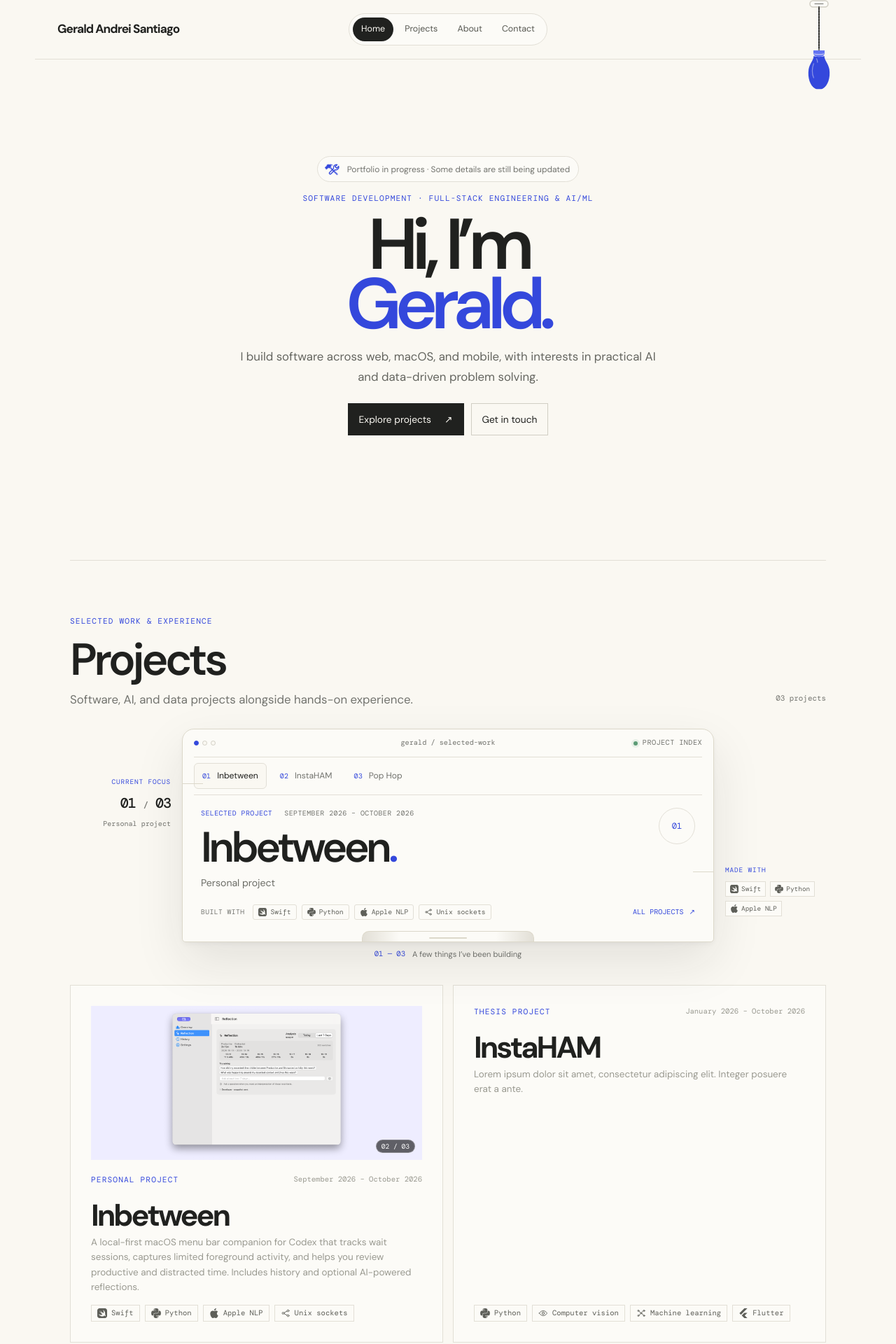
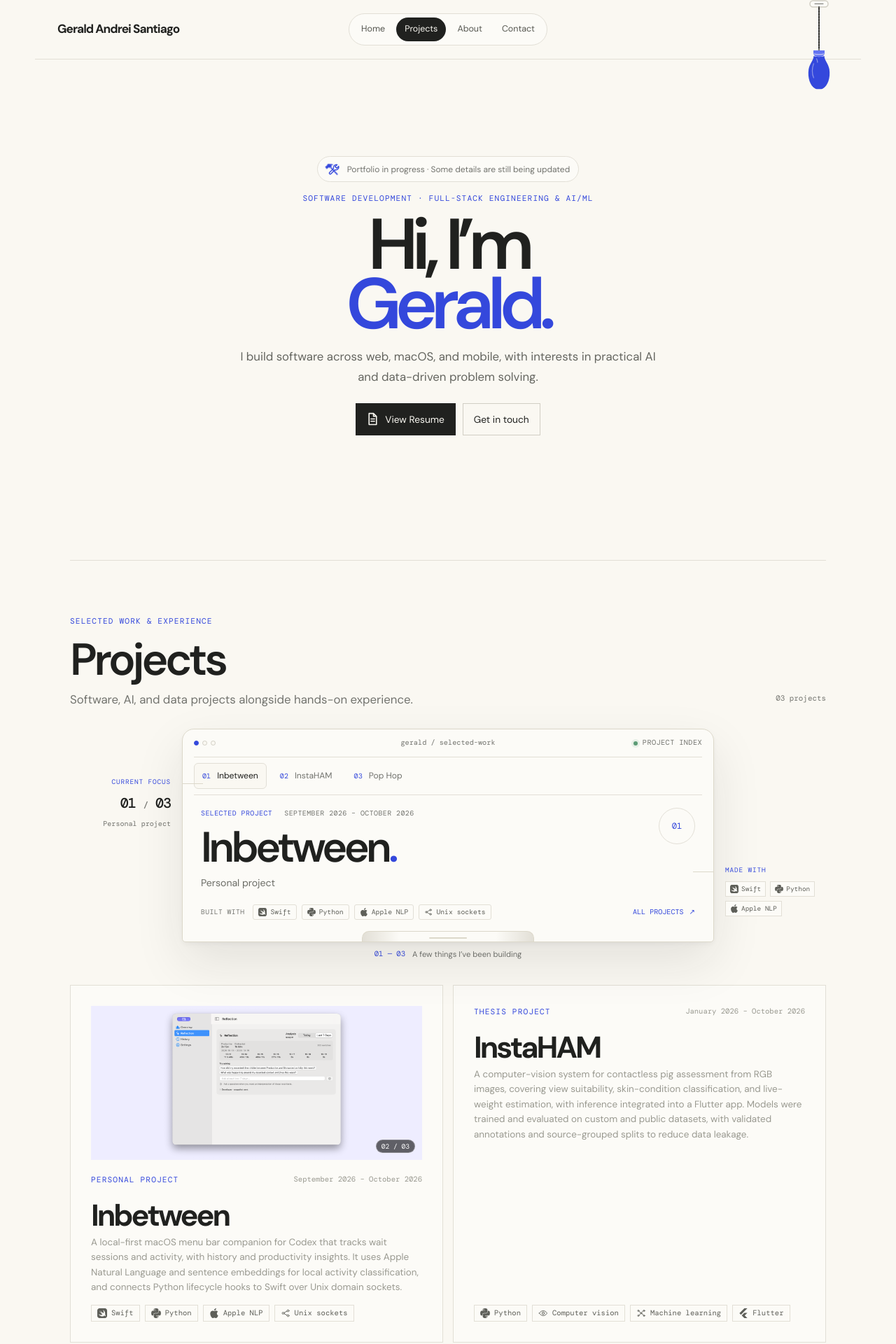
Before and after one commit to raldddddddd/gerald-portfolio, a Next.js app: page / in a window 1280 px wide. Shown: the top 1920 px of the page at 70% size. Built offline with nearby package versions, Linux system fonts and the light colour scheme.

Commit message:
Update portfolio content and contact form

```diff
--- a/app/globals.css
+++ b/app/globals.css
@@ -95,6 +95,8 @@ a:focus-visible, button:focus-visible, summary:focus-visible { outline: 3px soli
 .hero-copy { max-width: 490px; margin: 0; color: var(--body-copy); font-size: 1.05rem; line-height: 1.75; }
 .button-row { display: flex; flex-wrap: wrap; gap: 10px; margin-top: 29px; }
 .button { display: inline-flex; gap: 19px; align-items: center; border: 1px solid var(--ink); padding: 11px 15px; font-size: .86rem; transition: color .2s ease, background .2s ease, border-color .2s ease, transform .2s ease; }
+.button-with-icon { gap: 9px; }
+.resume-button-icon { display: block; width: 17px; height: 19px; flex: 0 0 auto; }
 .button:hover { transform: translateY(-2px); }
 .button-primary { background: var(--ink); color: var(--paper); }
 .button-primary:hover { background: var(--accent); border-color: var(--accent); }
@@ -416,28 +418,30 @@ a.contact-detail-value:hover { color: var(--accent); }
 .form-privacy-note { margin: 0; color: var(--muted); font-size: .8rem; }
 .message-submit { display: flex; min-height: 50px; justify-content: center; align-items: center; gap: 12px; margin-top: 2px; border: 1px solid var(--accent); border-radius: 8px; background: var(--accent); color: white; font: inherit; font-size: .91rem; cursor: pointer; transition: background-color .2s ease, transform .2s ease; }
 .message-submit:hover { transform: translateY(-1px); background: var(--accent-bright); }
-.home-hero, #projects, #about, #contact { scroll-margin-top: 104px; }
+.home-hero, #projects, #about, #contact { scroll-margin-top: var(--site-header-height); }
 .projects-experience { margin-top: 64px; }
 .projects-experience > .page-intro { margin-bottom: 20px; }
 .projects-experience > .page-intro h3 { margin: 12px 0 10px; font-size: clamp(2rem, 4vw, 3rem); line-height: 1.05; letter-spacing: -.065em; font-weight: 600; }
 .about-certifications { margin-top: 56px; }
 .about-certifications .page-intro { margin-bottom: 12px; }
 .about-certifications .tag-list { margin-top: 0; padding-top: 0; }
-.home-contact { width: min(100%, 900px); margin-inline: auto; border-top: 1px solid var(--line); }
-.home-contact.section-block { padding-top: 40px; padding-bottom: 42px; }
+.home-about { border-top: 1px solid var(--line); }
+.home-about-overview { min-height: max(0px, calc(50vh - var(--site-header-height))); min-height: max(0px, calc(50svh - var(--site-header-height))); }
+.home-contact { width: 100%; border-top: 1px solid var(--line); }
+.home-contact.section-block { padding-top: 40px; padding-bottom: 24px; }
 .home-contact .page-intro { margin-bottom: 18px; }
-.home-contact .contact-layout { gap: clamp(24px, 4vw, 48px); }
+.home-contact .contact-layout { width: min(100%, 900px); margin-inline: auto; gap: clamp(20px, 3vw, 36px); }
 .home-contact .contact-card h3 { font-size: 1.22rem; }
-.home-contact .contact-card > p { margin-bottom: 12px; }
-.home-contact .contact-details { gap: 16px; }
+.home-contact .contact-card > p { margin-bottom: 8px; }
+.home-contact .contact-details { gap: 12px; }
 .home-contact .contact-detail-group { gap: 5px; }
-.home-contact .message-form { gap: 8px; }
-.home-contact .message-form-fields { gap: 9px 14px; }
+.home-contact .message-form { gap: 6px; }
+.home-contact .message-form-fields { gap: 7px 12px; }
 .home-contact .form-field { gap: 4px; }
 .home-contact .form-field input, .home-contact .form-field textarea, .home-contact .form-field select { padding: 8px 11px; }
-.home-contact .form-field textarea { min-height: 96px; }
+.home-contact .form-field textarea { height: 84px; min-height: 84px; }
 .home-contact .form-field select { min-height: 40px; padding-right: 36px; }
-.home-contact .message-submit { min-height: 44px; }
+.home-contact .message-submit { min-height: 42px; }
 
 @media (max-width: 800px) {
   .home-hero { min-height: auto; grid-template-columns: minmax(0, 1fr) minmax(240px, .8fr); gap: 8px; padding: 66px 0 64px; }
@@ -509,14 +513,13 @@ a.contact-detail-value:hover { color: var(--accent); }
   .site-footer { padding: 24px 18px 30px; gap: 12px 18px; }
   .footer-socials { order: 3; flex-basis: 100%; }
   .home-contact { width: 100%; }
-  .home-contact.section-block { padding-top: 32px; padding-bottom: 34px; }
+  .home-contact.section-block { padding-top: 32px; padding-bottom: 24px; }
   .home-contact .contact-layout { grid-template-columns: minmax(0, 1fr); gap: 22px; }
   .contact-card { padding: 0; }
   .home-contact .message-form-fields { grid-template-columns: minmax(0, 1fr); gap: 10px; }
   .home-contact .form-field-subject { grid-column: auto; }
   .home-contact .form-field-message { grid-column: auto; }
   .home-contact .contact-details { gap: 18px; }
-  .home-hero, #projects, #about, #contact { scroll-margin-top: 132px; }
   .page-intro h1 { font-size: clamp(2.6rem, 12vw, 3.6rem); }
   .home-skills-desktop { display: none; }
   .home-skills-mobile { display: block; }
--- a/components/MessageForm.tsx
+++ b/components/MessageForm.tsx
@@ -25,25 +25,19 @@ export function MessageForm() {
       <div className="message-form-fields">
         <label className="form-field">
           <span>Name <i aria-hidden="true">*</i></span>
-          <input autoComplete="name" name="name" required />
+          <input autoComplete="name" name="name" placeholder="Your name" required />
         </label>
         <label className="form-field">
           <span>Email <i aria-hidden="true">*</i></span>
-          <input autoComplete="email" name="email" required type="email" />
+          <input autoComplete="email" name="email" placeholder="you@example.com" required type="email" />
         </label>
         <label className="form-field form-field-subject">
           <span>Subject <i aria-hidden="true">*</i></span>
-          <select defaultValue="" name="subject" required>
-            <option disabled value="">Choose a subject</option>
-            <option>Project inquiry</option>
-            <option>Job opportunity</option>
-            <option>Collaboration</option>
-            <option>Other</option>
-          </select>
+          <input autoComplete="off" name="subject" placeholder="Enter a subject" required />
         </label>
         <label className="form-field form-field-message">
           <span>Message <i aria-hidden="true">*</i></span>
-          <textarea aria-describedby="message-count" maxLength={4000} name="message" onChange={(event) => setMessageLength(event.currentTarget.value.length)} required rows={5} />
+          <textarea aria-describedby="message-count" maxLength={4000} name="message" onChange={(event) => setMessageLength(event.currentTarget.value.length)} placeholder="What would you like to talk about?" required rows={5} />
           <span className="message-counter" id="message-count" aria-live="polite">{messageLength}/4000</span>
         </label>
       </div>
--- a/components/PortfolioPage.tsx
+++ b/components/PortfolioPage.tsx
@@ -64,7 +64,14 @@ export function PortfolioPage({ heroVariant = "default" }: { heroVariant?: "defa
           <h1 className="hero-title" id="home-title">Hi, I’m <span>{firstName}.</span></h1>
           <p className="hero-copy">{portfolio.homeDescription}</p>
           <div className="button-row">
-            <a className="button button-primary" href="#projects">Explore projects <span aria-hidden="true">↗</span></a>
+            {heroVariant === "default" && (
+              <a className="button button-primary button-with-icon" href="/resume.pdf" target="_blank" rel="noopener noreferrer">
+                <svg className="resume-button-icon" viewBox="0 0 16 18" fill="none" aria-hidden="true" focusable="false">
+                  <path d="M3 1.5h6l4 4v11H3zM9 1.5v4h4M5.5 9h5M5.5 12h5" stroke="currentColor" strokeWidth="1.5" strokeLinecap="round" strokeLinejoin="round" />
+                </svg>
+                <span>View Resume</span>
+              </a>
+            )}
             <a className="button button-secondary" href="#contact">Get in touch</a>
           </div>
           {heroVariant === "cats" && <div className="hero-note"><span className="status-dot" /> Open to opportunities<br /><small>{portfolio.education.degree}</small></div>}
@@ -102,6 +109,7 @@ export function PortfolioPage({ heroVariant = "default" }: { heroVariant?: "defa
       </section>
 
       <section className="section-block home-about" id="about" aria-labelledby="about-title">
+        <div className="home-about-overview">
           <div className="page-intro">
             <p className="eyebrow">A little about me</p>
             <h2 id="about-title">About</h2>
@@ -113,6 +121,7 @@ export function PortfolioPage({ heroVariant = "default" }: { heroVariant?: "defa
             <p>{portfolio.education.distinction} · GWA {portfolio.education.gwa}</p>
             <h3>Relevant coursework</h3><ul className="tag-list">{portfolio.education.coursework.map((course) => <li key={course}>{course}</li>)}</ul>
           </section>
+        </div>
 
         <section className="home-skills section-block" aria-labelledby="skills-title">
           <div className="page-intro">
--- a/components/SiteHeader.tsx
+++ b/components/SiteHeader.tsx
@@ -15,36 +15,38 @@ export function SiteHeader() {
 
   useEffect(() => {
     const sectionIds = links.map(([, section]) => section);
-    const syncHash = () => {
-      const section = window.location.hash.slice(1);
-      if (sectionIds.includes(section as (typeof sectionIds)[number])) {
-        setCurrentSection(section);
+    let scheduledFrame: number | null = null;
+
+    const updateCurrentSection = () => {
+      scheduledFrame = null;
+      const activationLine = window.innerHeight * 0.32;
+      let activeSection: string = sectionIds[0];
+
+      for (const sectionId of sectionIds) {
+        const section = document.getElementById(sectionId);
+        if (section && section.getBoundingClientRect().top <= activationLine) {
+          activeSection = sectionId;
+        }
+      }
+
+      setCurrentSection((current) => current === activeSection ? current : activeSection);
+    };
+
+    const scheduleUpdate = () => {
+      if (scheduledFrame === null) {
+        scheduledFrame = window.requestAnimationFrame(updateCurrentSection);
       }
     };
 
-    syncHash();
-    const observer = new IntersectionObserver(
-      (entries) => {
-        const visibleSections = entries
-          .filter((entry) => entry.isIntersecting)
-          .sort((a, b) => a.boundingClientRect.top - b.boundingClientRect.top);
-
-        if (visibleSections[0]) {
-          setCurrentSection(visibleSections[0].target.id);
-        }
-      },
-      { rootMargin: "-22% 0px -62% 0px", threshold: 0 },
-    );
-
-    sectionIds.forEach((section) => {
-      const element = document.getElementById(section);
-      if (element) observer.observe(element);
-    });
-
-    window.addEventListener("hashchange", syncHash);
+    updateCurrentSection();
+    window.addEventListener("scroll", scheduleUpdate, { passive: true });
+    window.addEventListener("resize", scheduleUpdate);
+    window.addEventListener("hashchange", scheduleUpdate);
     return () => {
-      observer.disconnect();
-      window.removeEventListener("hashchange", syncHash);
+      window.removeEventListener("scroll", scheduleUpdate);
+      window.removeEventListener("resize", scheduleUpdate);
+      window.removeEventListener("hashchange", scheduleUpdate);
+      if (scheduledFrame !== null) window.cancelAnimationFrame(scheduledFrame);
     };
   }, []);
 
--- a/data/portfolio.ts
+++ b/data/portfolio.ts
@@ -54,7 +54,7 @@ export const portfolio = {
       kind: "Personal project",
       category: "software",
       dates: "September 2026 – October 2026",
-      description: "A local-first macOS menu bar companion for Codex that tracks wait sessions, captures limited foreground activity, and helps you review productive and distracted time. Includes history and optional AI-powered reflections.",
+      description: "A local-first macOS menu bar companion for Codex that tracks wait sessions and activity, with history and productivity insights. It uses Apple Natural Language and sentence embeddings for local activity classification, and connects Python lifecycle hooks to Swift over Unix domain sockets.",
       technologies: ["Swift", "Python", "Apple Natural Language", "Unix domain sockets"],
       githubUrl: "https://github.com/raldddddddd/inbetween",
       liveUrl: "",
@@ -72,9 +72,9 @@ export const portfolio = {
       kind: "Thesis project",
       category: "data",
       dates: "January 2026 – October 2026",
-      description: "Lorem ipsum dolor sit amet, consectetur adipiscing elit. Integer posuere erat a ante.",
+      description: "A computer-vision system for contactless pig assessment from RGB images, covering view suitability, skin-condition classification, and live-weight estimation, with inference integrated into a Flutter app. Models were trained and evaluated on custom and public datasets, with validated annotations and source-grouped splits to reduce data leakage.",
       technologies: ["Python", "Computer vision", "Machine learning", "Flutter"],
-      githubUrl: "",
+      githubUrl: "https://github.com/iofrmnowhere/instaham",
       liveUrl: "",
       image: "",
       featured: true,
@@ -99,7 +99,7 @@ export const portfolio = {
       role: "MIS Intern",
       location: "Clark Freeport, Angeles, Pampanga",
       dates: "June 2026 – July 2026",
-      description: "Lorem ipsum dolor sit amet, consectetur adipiscing elit. Integer posuere erat a ante.",
+      description: "Collaborated with the MIS team to redevelop EDAS, an internal web app for document change requests, review and approval workflows, controlled documents, and implementation tracking. Contributed to its modernization using PHP, HTML, CSS, JavaScript, and MySQL in an MVC-style structure.",
       technologies: ["PHP", "HTML", "CSS", "JavaScript", "MySQL"],
     },
   ],
```
Also changed, not shown: 1 other file (tests, documents, lock files or other folders). Lines whose indentation alone changed are shown as unchanged.
